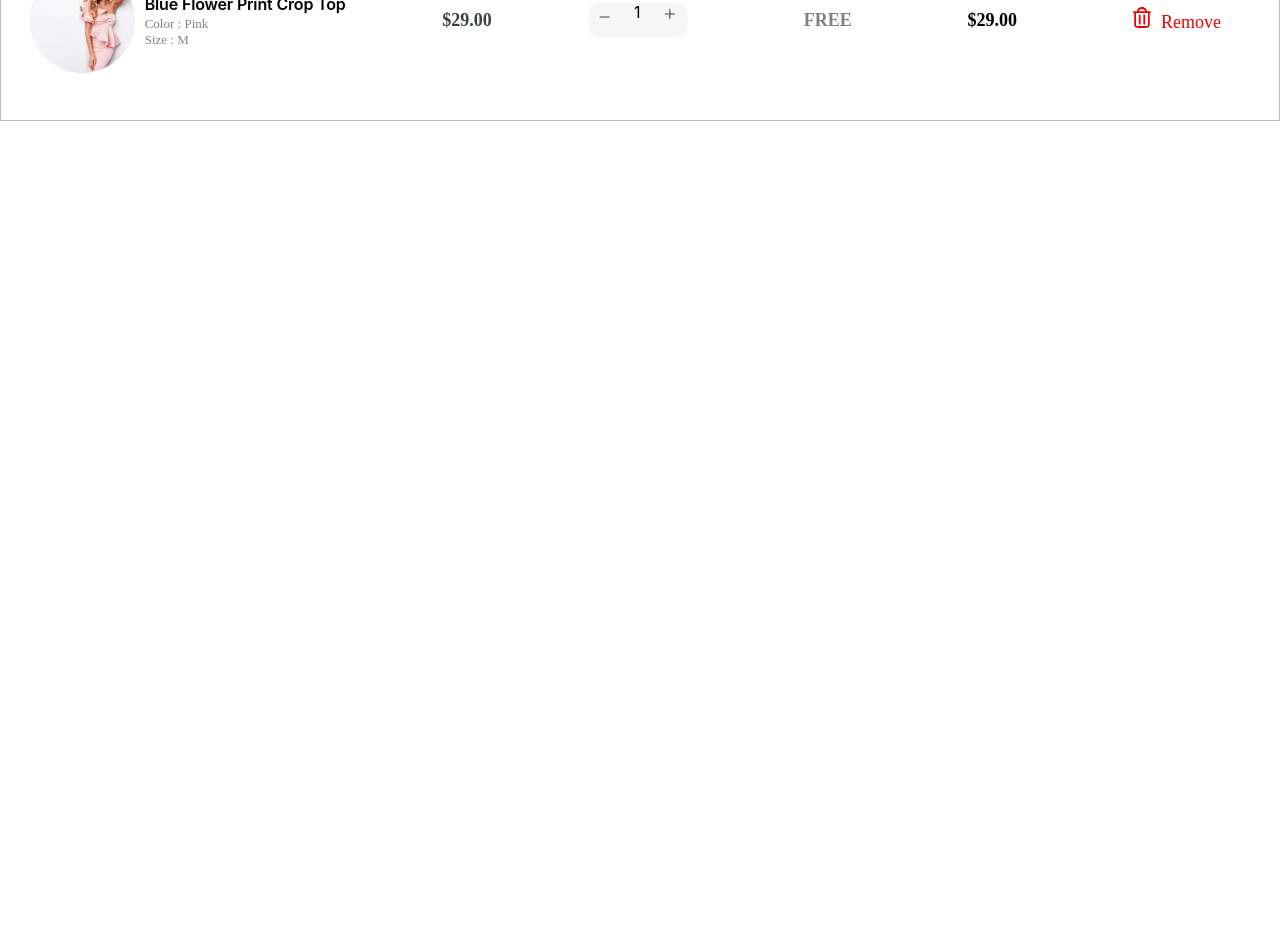
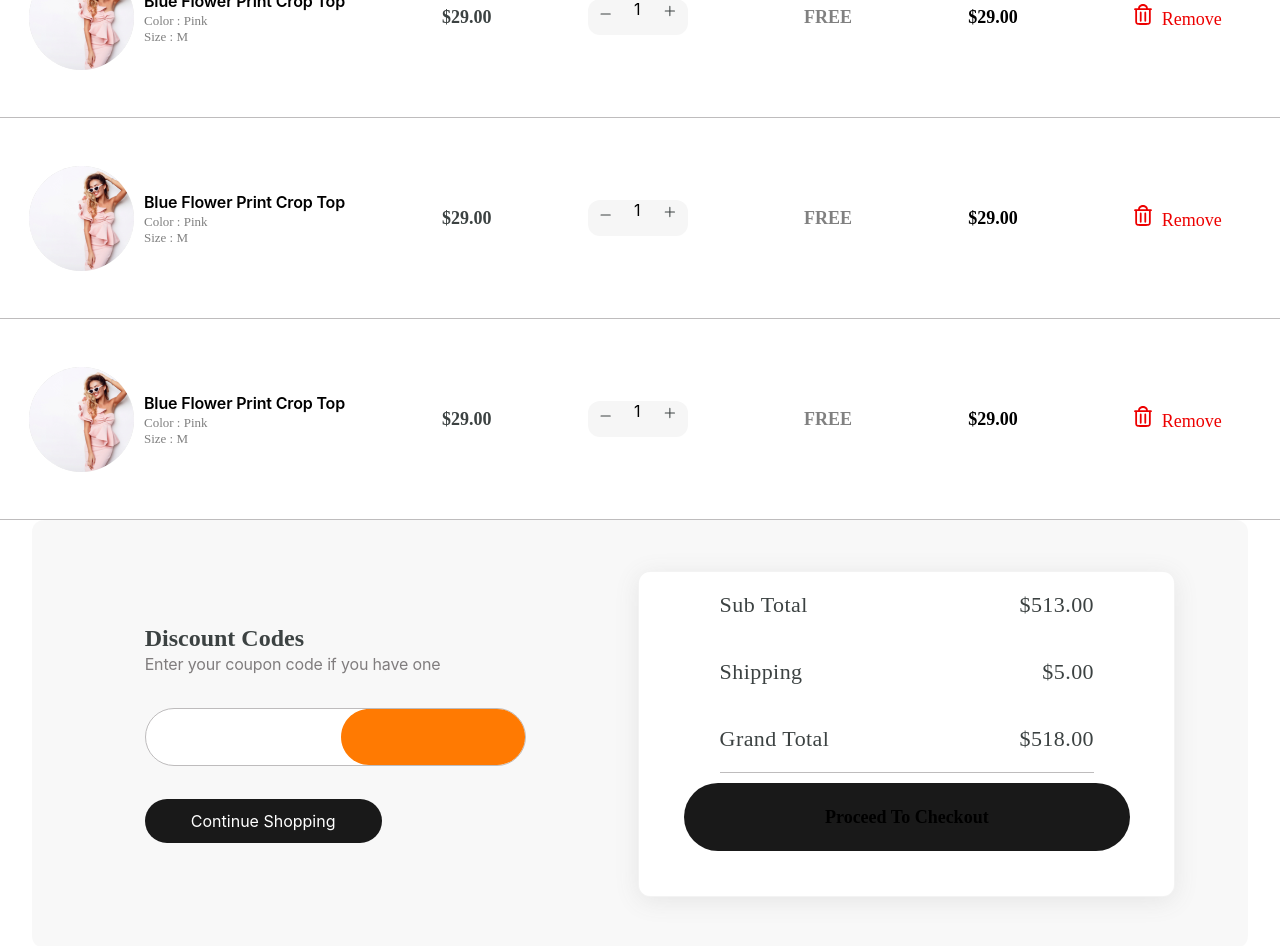
Before and after one commit to pankaj123445555/shopping_web, a React (Create React App) app: page / in a window 1280 px wide. Shown: the part 540-1486 px from the top of the page. Before the commit the page ends 800 px from the top, so only its background shows below. Built offline with nearby package versions, Linux system fonts and the light colour scheme.

Commit message:
checkout page is completed

```diff
--- a/src/App.css
+++ b/src/App.css
@@ -1,3 +1,7 @@
+.App{
+    overflow: hidden;
+}
+
 .header
 {
     display: flex;
@@ -310,7 +314,7 @@ line-height: 50px;
 .w-100{
     width: 100%;
     height: 76px;
-    border: 1px solid black;
+    /* border: 1px solid black; */
 }
 .mg-top-30{
     margin-top: 30px;
@@ -347,9 +351,10 @@ line-height: 50px;
 .mr-10{
     margin: 10px;
 }
+
 .list{
     height: 200px;
-    border: 1px solid #BEBCBD;
+    border-bottom: 1px solid #BEBCBD;
 }
 .font-18{
     font-family: Jost;
@@ -367,3 +372,103 @@ line-height: 50px;
     border-radius: 12px;
     margin-left: -20px;
 }
+.pc-checkout{
+    /* border: 1px solid black; */
+    height: 428px;
+}
+.pc-checkout-inner{
+    width: 95%;
+    /* border: 1px solid red; */
+    justify-content: space-evenly;
+    border-radius: 12px;
+    background: rgba(159, 159, 159, 0.08)
+}
+.fs-24-fw-600{
+font-family: Jost;
+font-size: 24px;
+font-style: normal;
+font-weight: 600;
+line-height: normal;
+}
+.apply-cupon{
+    width: 379px;
+    height: 56px;
+    flex-shrink: 0;
+    border-radius: 50px;
+    border: 1px solid #BEBCBD;
+    background: #FFF;
+}
+.js-cont-end{
+    justify-content: end;
+}
+.js-cont-spaceAround{
+    justify-content: space-around;
+}
+.cont-shp-btn{
+    display: flex;
+    width: 197px;
+    padding: 12px 20px;
+    justify-content: center;
+    align-items: center;
+    gap: 12px;
+    border-radius: 50px;
+    background: #191919;
+}
+fs-16-fw-500
+{
+    font-family: Jost;
+    font-size: 16px;
+    font-style: normal;
+    font-weight: 500;
+    line-height: normal;
+}
+.wht-clr
+{
+   color: #FFF;
+}
+.txt-alg-cnt{
+    text-align: center;
+}
+.alg-itm{
+    align-items: center;
+}
+.discount{
+    height: 250px;
+    margin: 40px;
+}
+.checkout{
+    width: 535px;
+    height: 324px;
+    flex-shrink: 0;
+    border-radius: 12px;
+    border: 0.5px solid rgba(152, 152, 152, 0.12);
+    background: #FFF;
+    box-shadow: 0px 4px 24px 0px rgba(101, 101, 101, 0.12);
+}
+.bill{
+    width: 70%;
+    height: 200px;
+    border-bottom: 1px solid #BEBCBD;
+}
+.js-cont-spacebetween{
+    justify-content: space-between;
+}
+.price-text{
+    color: #3C4242;
+    font-family: Jost;
+    font-size: 22px;
+    font-style: normal;
+    font-weight: 500;
+    line-height: normal;
+    letter-spacing: 0.44px;
+}
+
+.checkout-btn{
+    width: 406px;
+    height: 56px;
+    padding: 6px 20px;
+    gap: 12px;
+    flex-shrink: 0;
+    border-radius: 124px;
+    background: #191919;
+}
--- a/src/Component/Checkout.js
+++ b/src/Component/Checkout.js
@@ -4,6 +4,7 @@ import LogoTextComponent from './LogoTextComponent'
 import ProductCategories from './ProductCategories'
 import ProductDetails from './ProductDetails'
 import ProductList from './ProductList'
+import ProceedCheckout from './ProceedCheckout'
 
 function Checkout() {
   return (
@@ -12,6 +13,7 @@ function Checkout() {
      <ProductCategories/>
      <ProductDetails/>
      <ProductList/>
+     <ProceedCheckout/>
     </div>
   )
 }
--- /dev/null
+++ b/src/Component/ProceedCheckout.js
@@ -0,0 +1,47 @@
+import React from 'react'
+
+function ProceedCheckout() {
+  return (
+    <div className='make-div-row just-cont pc-checkout'>
+      <div className='pc-checkout-inner make-div-row'>
+      <div className='make-div-column just-cont'>
+      <div className='make-div-column js-cont-spaceAround discount'>
+      <div className='make-div-column'>
+      <span className='fs-24-fw-600' style={{color: '#3C4242'}}>Discount  Codes</span>
+      <span className='text-font' style={{color:'#807D7E', fontWeight: '400'}}>Enter your coupon code if you have one</span>
+      </div>
+      <div className='apply-cupon make-div-row js-cont-end'>
+      <span><img style={{height: '56px'}} src='/images/rectangle.svg'/></span>
+      </div>
+      <div className='cont-shp-btn'>
+      <span className='fs-16-fw-500 wht-clr txt-alg-cnt'>Continue Shopping</span>
+      </div>
+      </div>
+      </div>
+      <div className='make-div-column just-cont'>
+      <div className='make-div-column al-item checkout' >
+     <div className='bill make-div-column js-cont-spaceAround price-text'>
+      <div className='make-div-row js-cont-spacebetween'>
+      <span>Sub Total </span>
+      <span>$513.00</span>
+      </div>
+      <div className='make-div-row js-cont-spacebetween'>
+      <span>Shipping</span>
+      <span>$5.00</span>
+      </div>
+      <div className='make-div-row js-cont-spacebetween'>
+      <span>Grand Total</span>
+      <span>$518.00</span>
+      </div>
+     </div>
+     <div className='checkout-btn make-div-row just-cont alg-itm mr-10'>
+     <span className='font-18'>Proceed To Checkout</span>
+     </div>
+      </div>
+      </div>
+      </div>
+    </div>
+  )
+}
+
+export default ProceedCheckout
--- /dev/null
+++ b/src/Component/Product.js
@@ -0,0 +1,42 @@
+import React from 'react'
+
+function Product() {
+  return (
+    <>
+    <div className='list make-div-row'>
+    <div className='pr-details just-cont'>
+    <div className='make-div-column just-cont'>
+    <div id='bg-image'></div>
+    </div>
+    <div className='make-div-column just-cont mr-10'>
+     <span className='text-font'>Blue Flower Print Crop Top</span>
+     <span className='fsize-13-fw-400 grey-color'>Color : Pink</span>
+     <span className='fsize-13-fw-400 grey-color'>Size : M</span>
+    </div>
+    </div>
+    <div className='other-content make-div-row'>
+    <div id='price' className='font-18'>
+    <span style={{color: '#3C4242'}}>$29.00</span>
+    </div>
+    <div id='quantity'>
+    <span><img src='/images/minus.svg' alt='minus'/></span>
+    <span>1</span>
+    <span><img style={{verticalAlign: 'middle'}} src='/images/plus.svg' alt='plus'/></span>
+    </div>
+    <div id='shipping' >
+    <span className='font-18 grey-color'>FREE</span>
+    </div>
+    <div id='subtotal'>
+    <span className='font-18'>$29.00</span>
+    </div>
+    <div id='action'>
+    <span style={{marginRight: '10px'}}><img src='/images/delete.svg' alt='delete icon'/></span>
+    <span className='font-18' style={{color: '#ED0000', fontWeight: '400'}}>Remove</span>
+    </div>
+    </div>
+    </div>
+    </>
+  )
+}
+
+export default Product
--- a/src/Component/ProductList.js
+++ b/src/Component/ProductList.js
@@ -1,4 +1,5 @@
 import React from 'react'
+import Product from './Product'
 
 function ProductList() {
   return (
@@ -15,38 +16,9 @@ function ProductList() {
     <span>ACTION</span>
     </div>
     </div>
-    <div className='list make-div-row'>
-    <div className='pr-details just-cont'>
-    <div className='make-div-column just-cont'>
-    <div id='bg-image'></div>
-    </div>
-    <div className='make-div-column just-cont mr-10'>
-     <span className='text-font'>Blue Flower Print Crop Top</span>
-     <span className='fsize-13-fw-400 grey-color'>Color : Pink</span>
-     <span className='fsize-13-fw-400 grey-color'>Size : M</span>
-    </div>
-    </div>
-    <div className='other-content make-div-row'>
-    <div id='price' className='font-18'>
-    <span style={{color: '#3C4242'}}>$29.00</span>
-    </div>
-    <div id='quantity'>
-    <span><img src='/images/minus.svg' alt='minus'/></span>
-    <span>1</span>
-    <span><img style={{verticalAlign: 'middle'}} src='/images/plus.svg' alt='plus'/></span>
-    </div>
-    <div id='shipping' >
-    <span className='font-18 grey-color'>FREE</span>
-    </div>
-    <div id='subtotal'>
-    <span className='font-18'>$29.00</span>
-    </div>
-    <div id='action'>
-    <span style={{marginRight: '10px'}}><img src='/images/delete.svg' alt='delete icon'/></span>
-    <span className='font-18' style={{color: '#ED0000', fontWeight: '400'}}>Remove</span>
-    </div>
-    </div>
-    </div>
+    <Product/>
+    <Product/>
+    <Product/>
     </div>
   )
 }
```
Also changed, not shown: public/images/rectangle.svg (added).
